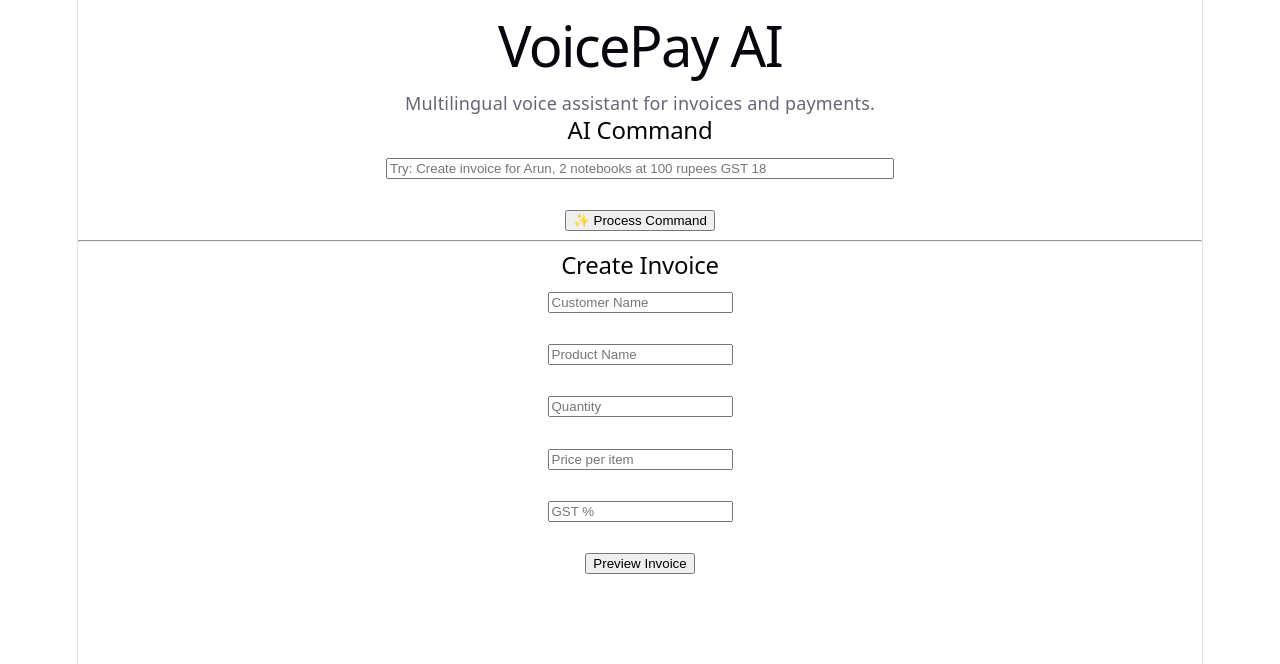
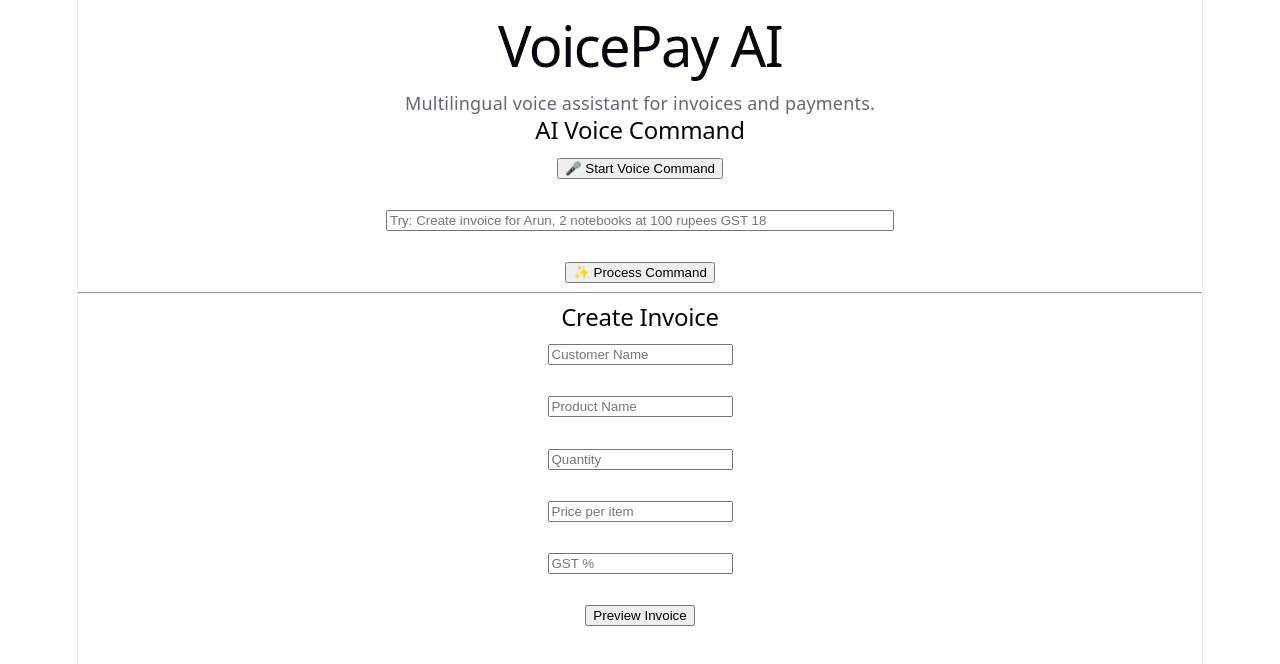
Before and after one commit to kanishkajs5607/VoicePay-AI, a React app in the folder frontend/: page / in a window 1280 px wide. Shown: the top 664 px of the page. Built offline with nearby package versions, Linux system fonts and the light colour scheme; the HTML template or start-up script is replaced by a standard one.

Commit message:
Add browser voice input for invoice commands

```diff
--- a/frontend/src/App.jsx
+++ b/frontend/src/App.jsx
@@ -8,6 +8,7 @@ function App() {
   const [gst, setGst] = useState("");
 
   const [voiceText, setVoiceText] = useState("");
+  const [isListening, setIsListening] = useState(false);
 
   const [result, setResult] = useState(null);
   const [createdInvoice, setCreatedInvoice] = useState(null);
@@ -21,7 +22,46 @@ function App() {
     gst: Number(gst),
   };
 
-  // Process natural-language command
+  const startListening = () => {
+    setError("");
+
+    const SpeechRecognition =
+      window.SpeechRecognition || window.webkitSpeechRecognition;
+
+    if (!SpeechRecognition) {
+      setError("Speech recognition is not supported in this browser.");
+      return;
+    }
+
+    const recognition = new SpeechRecognition();
+
+    recognition.lang = "en-IN";
+    recognition.interimResults = false;
+    recognition.continuous = false;
+
+    recognition.onstart = () => {
+      setIsListening(true);
+    };
+
+    recognition.onresult = (event) => {
+      const transcript = event.results[0][0].transcript;
+
+      setVoiceText(transcript);
+      setIsListening(false);
+    };
+
+    recognition.onerror = () => {
+      setError("Could not recognize your voice. Please try again.");
+      setIsListening(false);
+    };
+
+    recognition.onend = () => {
+      setIsListening(false);
+    };
+
+    recognition.start();
+  };
+
   const handleVoiceCommand = async () => {
     setError("");
     setResult(null);
@@ -48,7 +88,6 @@ function App() {
         return;
       }
 
-      // Automatically fill invoice form
       setCustomer(data.customer);
       setProduct(data.product);
       setQuantity(data.quantity.toString());
@@ -59,7 +98,6 @@ function App() {
     }
   };
 
-  // Generate invoice preview
   const handlePreview = async () => {
     setError("");
     setResult(null);
@@ -90,7 +128,6 @@ function App() {
     }
   };
 
-  // Create final invoice
   const handleCreate = async () => {
     setError("");
 
@@ -127,7 +164,14 @@ function App() {
         Multilingual voice assistant for invoices and payments.
       </p>
 
-      <h2>AI Command</h2>
+      <h2>AI Voice Command</h2>
+
+      <button onClick={startListening}>
+        {isListening ? "🎤 Listening..." : "🎤 Start Voice Command"}
+      </button>
+
+      <br />
+      <br />
 
       <input
         type="text"
@@ -233,21 +277,10 @@ function App() {
         <div>
           <h3>✅ Invoice Created</h3>
 
-          <p>
-            Invoice ID: {createdInvoice.invoice_id}
-          </p>
-
-          <p>
-            Customer: {createdInvoice.customer}
-          </p>
-
-          <p>
-            Total: ₹{createdInvoice.total}
-          </p>
-
-          <p>
-            Payment Status: {createdInvoice.payment_status}
-          </p>
+          <p>Invoice ID: {createdInvoice.invoice_id}</p>
+          <p>Customer: {createdInvoice.customer}</p>
+          <p>Total: ₹{createdInvoice.total}</p>
+          <p>Payment Status: {createdInvoice.payment_status}</p>
         </div>
       )}
     </div>
```
